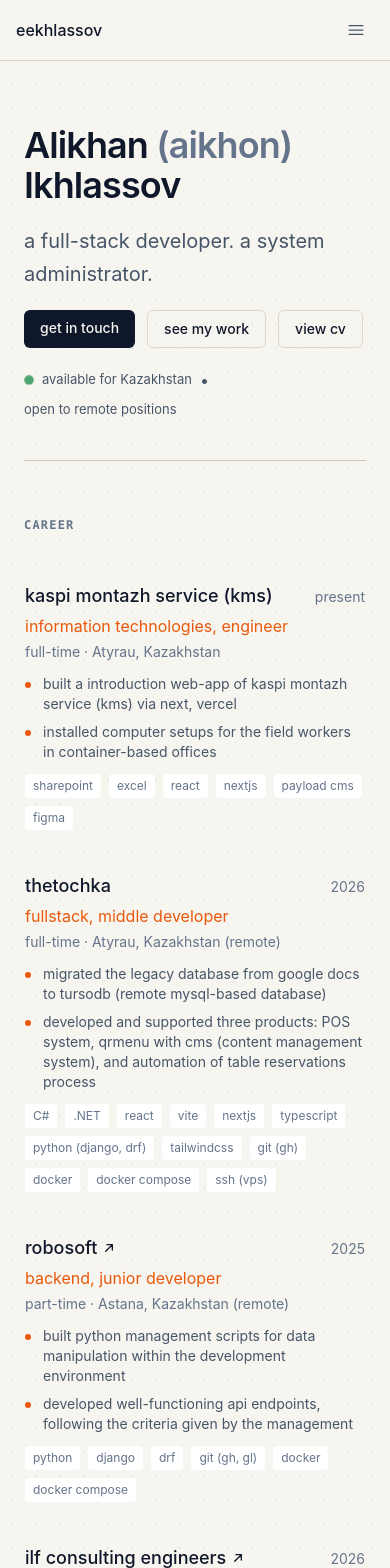
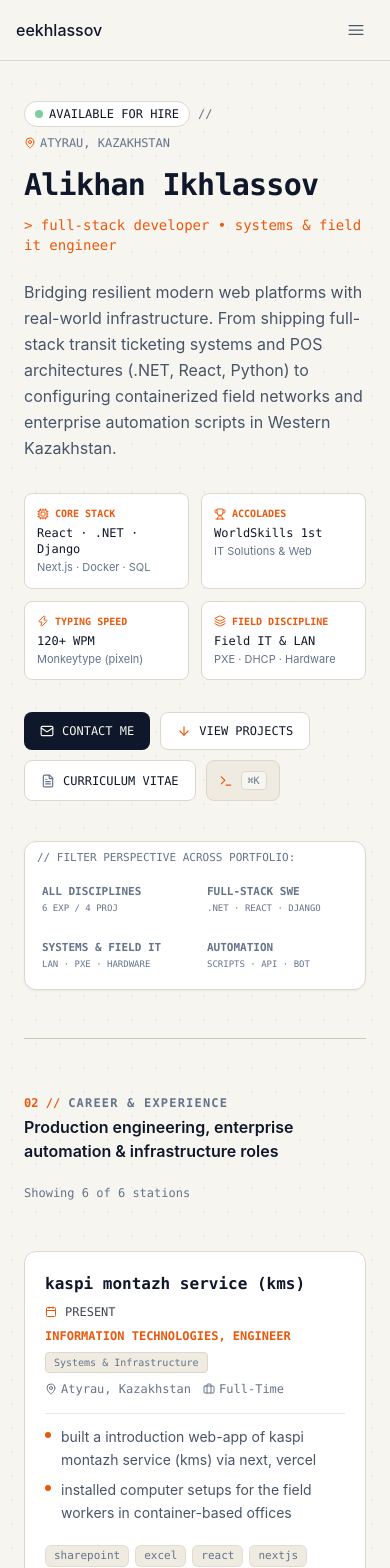
Before and after one commit to aikhon/portfolio, a React (Vite) app: page / in a window 390 px wide. Shown: the top 1568 px of the page. Built offline with nearby package versions, Linux system fonts and the light colour scheme.

Commit message:
feat: agy changed the careercard components, altered the main header

```diff
--- a/src/components/CareerCard.jsx
+++ b/src/components/CareerCard.jsx
@@ -1,79 +1,101 @@
+import { ExternalLink, MapPin, Calendar, Briefcase, CheckCircle2 } from "lucide-react";
+import { playTactileClick } from "../utils/sound.js";
+
 export function CareerCard({
   company,
   role,
   period,
   location,
   type,
+  domain,
+  domainLabel,
   highlights = [],
   tags = [],
   url,
 }) {
-  // The company name links out when there's a url; the whole card stays a
-  // block so the hover surface matches the other sections.
   return (
-    <li className="group -mx-4 rounded-lg border border-transparent p-4 transition-all duration-200 ease-out hover:border-line hover:bg-surface">
-      <div className="flex items-baseline justify-between gap-3">
-        <h3 className="text-lg font-medium text-heading">
+    <li className="group rounded-xl border border-line bg-surface p-5 sm:p-6 transition-all duration-200 hover:border-rule hover:shadow-md">
+      {/* Header Bar with Company & Period */}
+      <div className="flex flex-col gap-2 sm:flex-row sm:items-baseline sm:justify-between">
+        <div className="flex items-baseline gap-2">
+          <h3 className="font-mono text-base sm:text-lg font-semibold text-heading">
             {url ? (
               <a
                 href={url}
                 target="_blank"
                 rel="noreferrer"
-              className="inline-flex items-center gap-1 hover:text-accent"
+                onClick={() => playTactileClick("click")}
+                className="inline-flex items-center gap-1.5 hover:text-accent transition-colors"
               >
-              {company}
-              <svg
-                aria-hidden="true"
-                viewBox="0 0 24 24"
-                fill="none"
-                stroke="currentColor"
-                strokeWidth="2"
-                strokeLinecap="round"
-                strokeLinejoin="round"
-                className="size-4 transition-transform duration-200 ease-out group-hover:-translate-y-0.5 group-hover:translate-x-0.5"
-              >
-                <path d="M7 17 17 7M9 7h8v8" />
-              </svg>
+                <span>{company}</span>
+                <ExternalLink className="size-3.5 text-muted transition-transform group-hover:translate-x-0.5 group-hover:-translate-y-0.5" />
               </a>
             ) : (
               company
             )}
           </h3>
-        {period && (
-          <span className="shrink-0 text-sm text-muted">{period}</span>
+        </div>
+
+        <div className="flex items-center gap-2 font-mono text-xs text-muted shrink-0">
+          <Calendar className="size-3 text-accent" />
+          <span className="font-medium text-heading/80 uppercase">{period}</span>
+        </div>
+      </div>
+
+      {/* Role and Domain Badge */}
+      <div className="mt-2 flex flex-wrap items-center gap-2">
+        <p className="font-mono text-xs sm:text-sm font-semibold text-accent uppercase">
+          {role}
+        </p>
+        {domainLabel && (
+          <span className="rounded border border-line bg-surface-subtle px-2 py-0.5 font-mono text-[10px] text-muted">
+            {domainLabel}
+          </span>
         )}
       </div>
 
-      {role && <p className="mt-1 text-accent">{role}</p>}
-
+      {/* Location & Employment Type Metadata */}
       {(type || location) && (
-        <p className="mt-1 text-sm text-muted">
-          {[type, location].filter(Boolean).join(" · ")}
-        </p>
+        <div className="mt-2 flex flex-wrap items-center gap-3 font-mono text-xs text-muted">
+          {location && (
+            <span className="flex items-center gap-1">
+              <MapPin className="size-3 text-muted" />
+              <span>{location}</span>
+            </span>
+          )}
+          {type && (
+            <span className="flex items-center gap-1">
+              <Briefcase className="size-3 text-muted" />
+              <span className="capitalize">{type}</span>
+            </span>
+          )}
+        </div>
       )}
 
+      {/* Engineering Highlights */}
       {highlights.length > 0 && (
-        <ul className="mt-3 space-y-2">
-          {highlights.map((item) => (
-            <li key={item} className="flex gap-3 leading-relaxed">
-              <span
-                aria-hidden="true"
-                className="mt-2 size-1.5 shrink-0 rounded-full bg-accent"
-              />
-              <span className="text-sm">{item}</span>
+        <ul className="mt-4 space-y-2 border-t border-line/60 pt-3">
+          {highlights.map((item, idx) => (
+            <li key={idx} className="flex items-start gap-2.5 text-sm text-body leading-relaxed">
+              <span className="mt-1.5 size-1.5 rounded-full bg-accent shrink-0" />
+              <span>{item}</span>
             </li>
           ))}
         </ul>
       )}
 
+      {/* Tech Stack Chips */}
       {tags.length > 0 && (
-        <p className="mt-3 flex flex-wrap gap-2 text-xs text-muted">
+        <div className="mt-4 flex flex-wrap gap-1.5 pt-1">
           {tags.map((tag) => (
-            <span key={tag} className="rounded bg-surface px-2 py-1">
+            <span
+              key={tag}
+              className="rounded-md border border-line/70 bg-surface-subtle px-2 py-0.5 font-mono text-[11px] text-muted transition-colors hover:text-heading hover:border-rule"
+            >
               {tag}
             </span>
           ))}
-        </p>
+        </div>
       )}
     </li>
   );
--- a/src/sections/Career.jsx
+++ b/src/sections/Career.jsx
@@ -2,11 +2,26 @@ import { Section } from "../components/Section.jsx";
 import { CareerCard } from "../components/CareerCard.jsx";
 import { career } from "../data/career.js";
 
-export function Career() {
+export function Career({ activeFilter }) {
+  const filtered =
+    !activeFilter || activeFilter === "all"
+      ? career
+      : career.filter((item) => item.domain === activeFilter);
+
   return (
-    <Section id="career" title="career">
-      <ul className="mt-2 space-y-2">
-        {career.map((item) => (
+    <Section
+      id="career"
+      code="02"
+      title="career & experience"
+      subtitle="Production engineering, enterprise automation & infrastructure roles"
+      action={
+        <span className="font-mono text-xs text-muted">
+          Showing {filtered.length} of {career.length} stations
+        </span>
+      }
+    >
+      <ul className="mt-6 space-y-4">
+        {filtered.map((item) => (
           <CareerCard key={`${item.company}-${item.role}`} {...item} />
         ))}
       </ul>
--- a/src/sections/Hero.jsx
+++ b/src/sections/Hero.jsx
@@ -1,51 +1,193 @@
 import { site } from "../data/site.js";
+import {
+  Mail,
+  FileText,
+  Terminal,
+  MapPin,
+  Cpu,
+  Trophy,
+  Zap,
+  ArrowDown,
+  Layers,
+} from "lucide-react";
+import { playTactileClick } from "../utils/sound.js";
 
-export function Hero() {
+export function Hero({
+  activeFilter,
+  onFilterChange,
+  onOpenCommandDeck,
+  onCopyEmail,
+}) {
+  const domains = [
+    { id: "all", label: "ALL DISCIPLINES", count: "6 EXP / 4 PROJ" },
+    { id: "swe", label: "FULL-STACK SWE", count: ".NET · REACT · DJANGO" },
+    { id: "systems", label: "SYSTEMS & FIELD IT", count: "LAN · PXE · HARDWARE" },
+    { id: "automation", label: "AUTOMATION", count: "SCRIPTS · API · BOT" },
+  ];
+
   return (
-    <section
-      id="home"
-      className="pt-16 sm:pt-24 pb-10 sm:pb-10 flex flex-col gap-5"
-    >
-      <h1 className="text-4xl font-semibold tracking-tight text-heading sm:text-5xl">
-        Alikhan{" "}
-        <a href="https://github.com/aikhon" className="text-muted">
-          (aikhon)
-        </a>{" "}
-        Ikhlassov
-      </h1>
+    <section id="home" className="pt-10 sm:pt-16 pb-12">
+      {/* Station Header Chip */}
+      <div className="flex flex-wrap items-center gap-2 pb-4 font-mono text-xs text-muted">
+        <span className="flex items-center gap-1.5 rounded-full border border-line bg-surface px-2.5 py-1 text-heading">
+          <span className="size-2 rounded-full bg-status-ok animate-pulse" />
+          <span className="font-medium">AVAILABLE FOR HIRE</span>
+        </span>
+        <span>//</span>
+        <span className="flex items-center gap-1">
+          <MapPin className="size-3 text-accent" />
+          <span>ATYRAU, KAZAKHSTAN</span>
+        </span>
+      </div>
 
-      <p className="text-xl leading-relaxed">
-        a full-stack developer. a system administrator.
+      {/* Main Title Banner */}
+      <div className="space-y-3">
+        <h1 className="font-mono text-3xl font-bold tracking-tight text-heading sm:text-5xl lg:text-6xl">
+          Alikhan Ikhlassov
+        </h1>
+        <p className="font-mono text-sm sm:text-base font-medium text-accent">
+          &gt; full-stack developer &bull; systems &amp; field it engineer
+        </p>
+      </div>
+
+      {/* Core Mission & Narrative */}
+      <p className="mt-6 text-base sm:text-lg leading-relaxed text-body max-w-2xl">
+        Bridging resilient modern web platforms with real-world infrastructure.
+        From shipping full-stack transit ticketing systems and POS architectures (.NET, React, Python)
+        to configuring containerized field networks and enterprise automation scripts in Western Kazakhstan.
       </p>
 
-      <div className="flex flex-wrap gap-3">
-        <a
-          href={`mailto:${site.email}`}
-          className="rounded-md bg-heading px-4 py-2 text-sm font-medium text-canvas hover:opacity-85"
+      {/* Engineering Spec Matrix (Tactile 4-grid) */}
+      <div className="mt-8 grid grid-cols-2 gap-3 sm:grid-cols-4">
+        <div className="rounded-lg border border-line bg-surface p-3 transition-colors hover:border-rule">
+          <div className="flex items-center gap-1.5 text-accent font-mono text-[10px] font-semibold uppercase">
+            <Cpu className="size-3" />
+            <span>CORE STACK</span>
+          </div>
+          <p className="mt-1 font-mono text-xs font-medium text-heading">
+            React · .NET · Django
+          </p>
+          <p className="mt-0.5 text-[11px] text-muted">Next.js · Docker · SQL</p>
+        </div>
+
+        <div className="rounded-lg border border-line bg-surface p-3 transition-colors hover:border-rule">
+          <div className="flex items-center gap-1.5 text-accent font-mono text-[10px] font-semibold uppercase">
+            <Trophy className="size-3" />
+            <span>ACCOLADES</span>
+          </div>
+          <p className="mt-1 font-mono text-xs font-medium text-heading">
+            WorldSkills 1st
+          </p>
+          <p className="mt-0.5 text-[11px] text-muted">IT Solutions &amp; Web</p>
+        </div>
+
+        <div className="rounded-lg border border-line bg-surface p-3 transition-colors hover:border-rule">
+          <div className="flex items-center gap-1.5 text-accent font-mono text-[10px] font-semibold uppercase">
+            <Zap className="size-3" />
+            <span>TYPING SPEED</span>
+          </div>
+          <p className="mt-1 font-mono text-xs font-medium text-heading">
+            120+ WPM
+          </p>
+          <p className="mt-0.5 text-[11px] text-muted">Monkeytype (pixeln)</p>
+        </div>
+
+        <div className="rounded-lg border border-line bg-surface p-3 transition-colors hover:border-rule">
+          <div className="flex items-center gap-1.5 text-accent font-mono text-[10px] font-semibold uppercase">
+            <Layers className="size-3" />
+            <span>FIELD DISCIPLINE</span>
+          </div>
+          <p className="mt-1 font-mono text-xs font-medium text-heading">
+            Field IT &amp; LAN
+          </p>
+          <p className="mt-0.5 text-[11px] text-muted">PXE · DHCP · Hardware</p>
+        </div>
+      </div>
+
+      {/* Action Buttons */}
+      <div className="mt-8 flex flex-wrap gap-2.5">
+        <button
+          type="button"
+          onClick={() => {
+            onCopyEmail();
+            playTactileClick("click");
+          }}
+          className="flex items-center gap-2 rounded-lg bg-heading px-4 py-2.5 font-mono text-xs font-medium text-canvas hover:opacity-90 transition-opacity"
         >
-          get in touch
-        </a>
+          <Mail className="size-3.5" />
+          <span>CONTACT ME</span>
+        </button>
+
         <a
           href="#work"
-          className="rounded-md border border-line px-4 py-2 text-sm font-medium text-heading hover:bg-surface"
+          onClick={() => playTactileClick("click")}
+          className="flex items-center gap-2 rounded-lg border border-line bg-surface px-4 py-2.5 font-mono text-xs font-medium text-heading hover:bg-surface-active hover:border-rule transition-colors"
         >
-          see my work
+          <ArrowDown className="size-3.5 text-accent" />
+          <span>VIEW PROJECTS</span>
         </a>
+
         <a
           href={site.resumeUrl}
           target="_blank"
           rel="noreferrer"
-          className="inline-flex items-center gap-1.5 rounded-md border border-line px-4 py-2 text-sm font-medium text-heading hover:bg-surface"
+          onClick={() => playTactileClick("click")}
+          className="flex items-center gap-2 rounded-lg border border-line bg-surface px-4 py-2.5 font-mono text-xs font-medium text-heading hover:bg-surface-active hover:border-rule transition-colors"
         >
-          view cv
+          <FileText className="size-3.5 text-muted" />
+          <span>CURRICULUM VITAE</span>
         </a>
+
+        <button
+          type="button"
+          onClick={() => {
+            onOpenCommandDeck();
+            playTactileClick("click");
+          }}
+          className="flex items-center gap-2 rounded-lg border border-line bg-surface-subtle px-3 py-2.5 font-mono text-xs text-muted hover:text-heading hover:border-rule transition-colors"
+          title="Open interactive terminal"
+        >
+          <Terminal className="size-3.5 text-accent" />
+          <span className="hidden sm:inline">TERMINAL</span>
+          <span className="text-[10px] bg-canvas px-1.5 py-0.5 rounded border border-line">⌘K</span>
+        </button>
       </div>
 
-      <div className="flex flex-wrap gap-2 items-center">
-        <div className="rounded-full h-2.5 w-2.5 bg-green-700 animate-pulse-dot motion-reduce:animate-none"></div>
-        <p className="text-[13px]">available for Kazakhstan</p>
-        &bull;
-        <p className="text-[13px]">open to remote positions</p>
+      {/* Interactive Domain Filter Strip */}
+      <div className="mt-10 rounded-xl border border-line bg-surface p-2 sm:p-3 shadow-xs">
+        <div className="mb-2 flex items-center justify-between px-1 font-mono text-[11px] text-muted">
+          <span>// FILTER PERSPECTIVE ACROSS PORTFOLIO:</span>
+          <span className="text-[10px] uppercase text-accent font-semibold">
+            {domains.find((d) => d.id === activeFilter)?.label}
+          </span>
+        </div>
+        <div className="grid grid-cols-2 gap-1.5 sm:grid-cols-4">
+          {domains.map((dom) => {
+            const isSelected = activeFilter === dom.id;
+            return (
+              <button
+                key={dom.id}
+                type="button"
+                onClick={() => {
+                  onFilterChange(dom.id);
+                  playTactileClick("switch");
+                }}
+                className={`flex flex-col items-start rounded-lg p-2 text-left transition-all ${
+                  isSelected
+                    ? "bg-surface-active border border-rule text-heading shadow-xs"
+                    : "border border-transparent text-muted hover:bg-surface-subtle hover:text-heading"
+                }`}
+              >
+                <span className="font-mono text-[11px] font-semibold">
+                  {dom.label}
+                </span>
+                <span className="font-mono text-[9px] text-muted mt-0.5 truncate w-full">
+                  {dom.count}
+                </span>
+              </button>
+            );
+          })}
+        </div>
       </div>
     </section>
   );
```
Also changed, not shown: src/components/EducationCard.jsx (+91 -125 lines), src/sections/Education.jsx (+7 -2 lines). Lines whose indentation alone changed are shown as unchanged.
